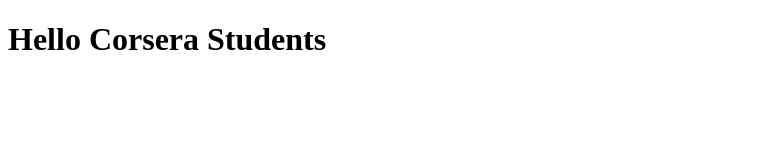
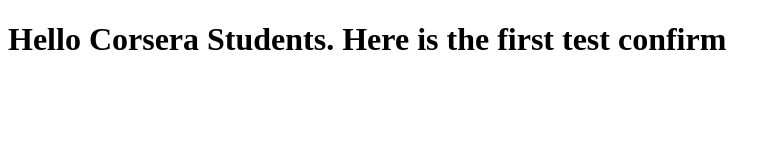
Before and after one commit to hani-ech/corsera-angularJS, a plain HTML site: page index.html in a window 1280 px wide. Shown: the whole page, without its empty margins (0-781 px from the left). Drawn offline with Linux system fonts and the light colour scheme.

Commit message:
first page is changes

```diff
--- a/index.html
+++ b/index.html
@@ -5,6 +5,6 @@
     <title>Hello Corsera</title>
   </head>
   <body>
-    <h1>Hello Corsera Students</h1>
+    <h1>Hello Corsera Students. Here is the first test confirm</h1>
   </body>
 </html>
```
